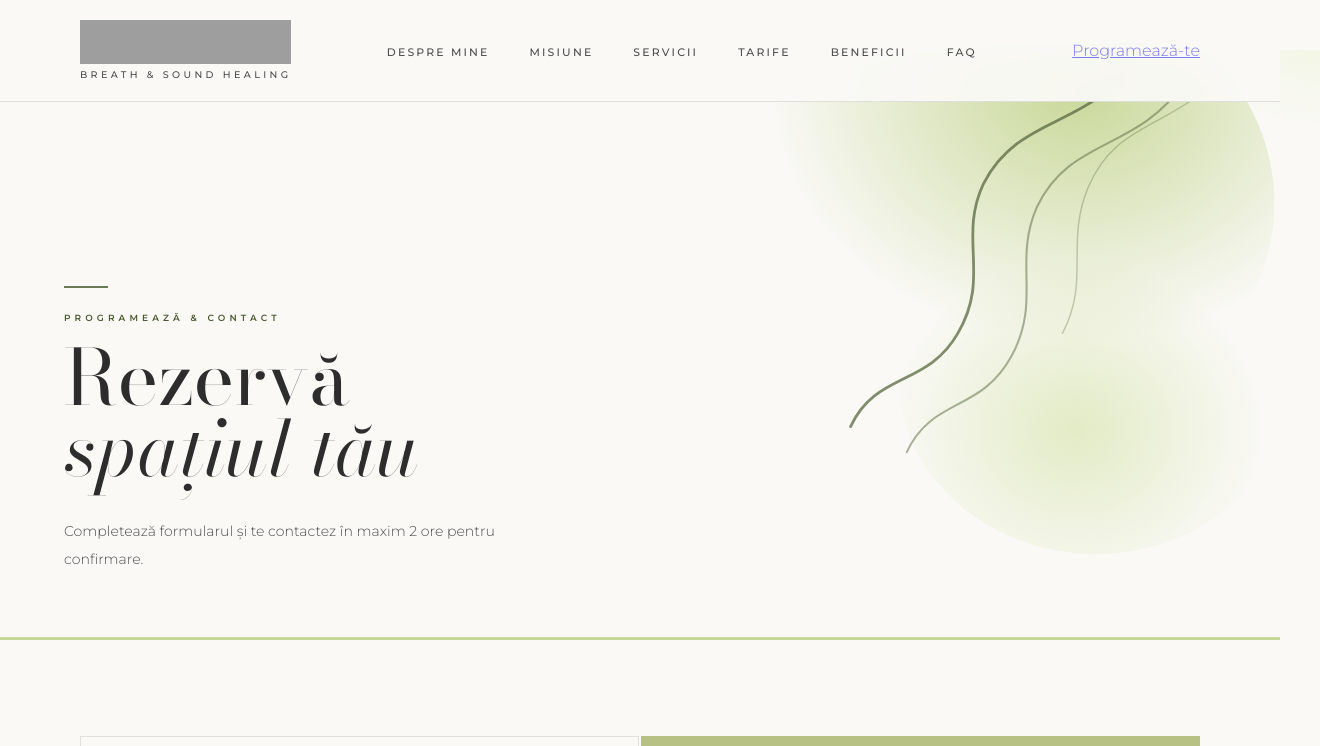
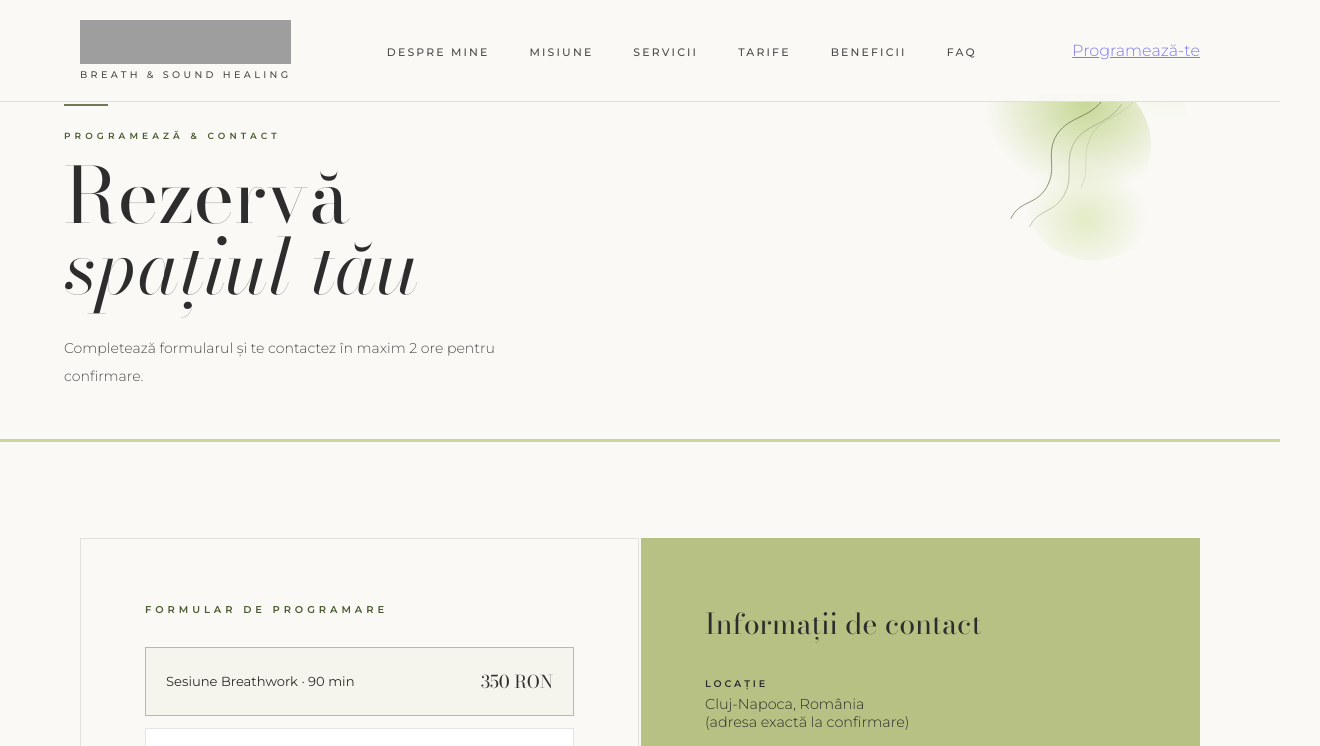
Before and after one commit to gelucrisan/gelucrisan.github.io, a plain HTML site: page programeaza.html in a window 1280 px wide. Shown: the top 746 px of the page, 1320 px wide, since content can reach past the window. Drawn offline with nearby package versions, Linux system fonts and the light colour scheme; grey boxes are pictures that could not be loaded.

Commit message:
Fix oversized top margin in section heroes (breathhouse-v4, programeaza)

```diff
--- a/programeaza.html
+++ b/programeaza.html
@@ -85,7 +85,7 @@ nav {
 /* ─────────────────────────────────────────
    SHARED UTILS
 ───────────────────────────────────────── */
-.pt-nav { padding-top:80px; }
+.pt-nav { padding-top:64px; }
 
 .section-eyebrow {
   font-size:0.62rem; letter-spacing:0.4em; text-transform:uppercase;
@@ -907,8 +907,8 @@ hr.thin { border:none; border-top:1px solid var(--border); margin:0 5rem; }
 
 <div class="pt-nav">
 
-  <section style="position:relative;background:var(--cream);min-height:70vh;display:flex;flex-direction:column;justify-content:flex-end;border-bottom:3px solid #c8d898;">
-    <div style="position:absolute;top:-30px;right:-40px;width:55%;height:110%;pointer-events:none;z-index:1;">
+  <section style="position:relative;overflow:hidden;background:var(--cream);min-height:40vh;display:flex;flex-direction:column;justify-content:flex-end;border-bottom:3px solid #c8d898;">
+    <div style="position:absolute;top:8%;right:2%;width:32%;height:54%;pointer-events:none;z-index:1;">
   <svg viewBox="0 0 520 480" xmlns="http://www.w3.org/2000/svg" style="width:100%;height:100%;">
     <defs>
       <radialGradient id="h1pg" cx="65%" cy="25%" r="55%">
@@ -929,7 +929,7 @@ hr.thin { border:none; border-top:1px solid var(--border); margin:0 5rem; }
     <path d="M 468 6   C 428 64, 378 50, 354 108 C 336 152, 356 180, 334 222" stroke="#5a6840" stroke-width="1.1" fill="none" stroke-linecap="round" opacity="0.33"/>
   </svg>
 </div>
-    <div style="position:relative;z-index:2;padding:5rem 4rem 4rem;max-width:640px;">
+    <div style="position:relative;z-index:2;padding:2.5rem 4rem 3rem;max-width:640px;">
       <div style="width:44px;height:2px;background:#4a5a30;margin-bottom:1.5rem;opacity:0.8;"></div>
       <span style="font-size:0.56rem;letter-spacing:0.46em;text-transform:uppercase;font-weight:600;color:#4a5a30;display:block;margin-bottom:1.25rem;">Programează &amp; Contact</span>
       <h1 style="font-family:var(--serif);font-size:clamp(3rem,6vw,6.5rem);font-weight:300;line-height:0.92;color:var(--title);margin-bottom:2rem;">Rezervă<br><em>spațiul tău</em></h1>
```
Also changed, not shown: breathhouse-v4.html (+6 -6 lines).
